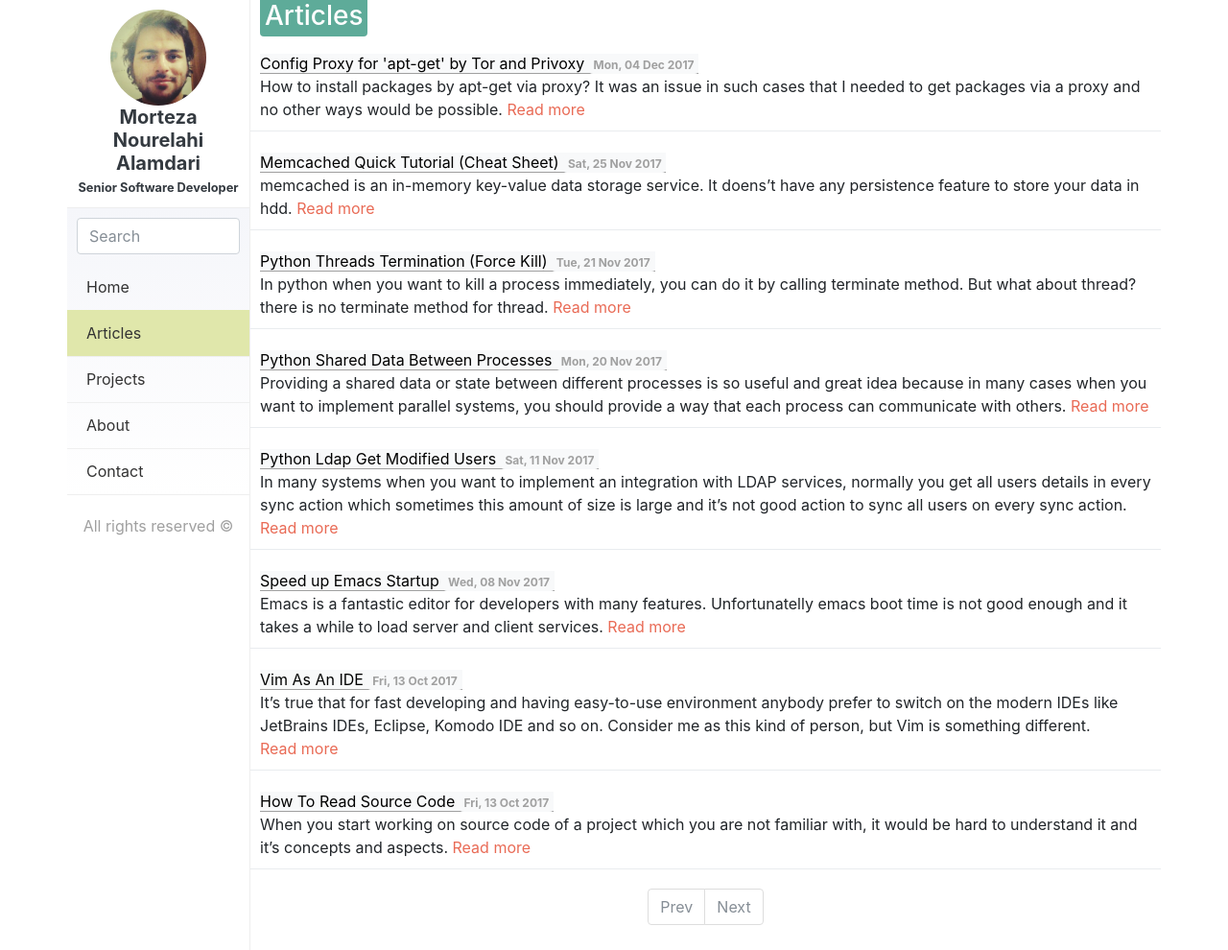
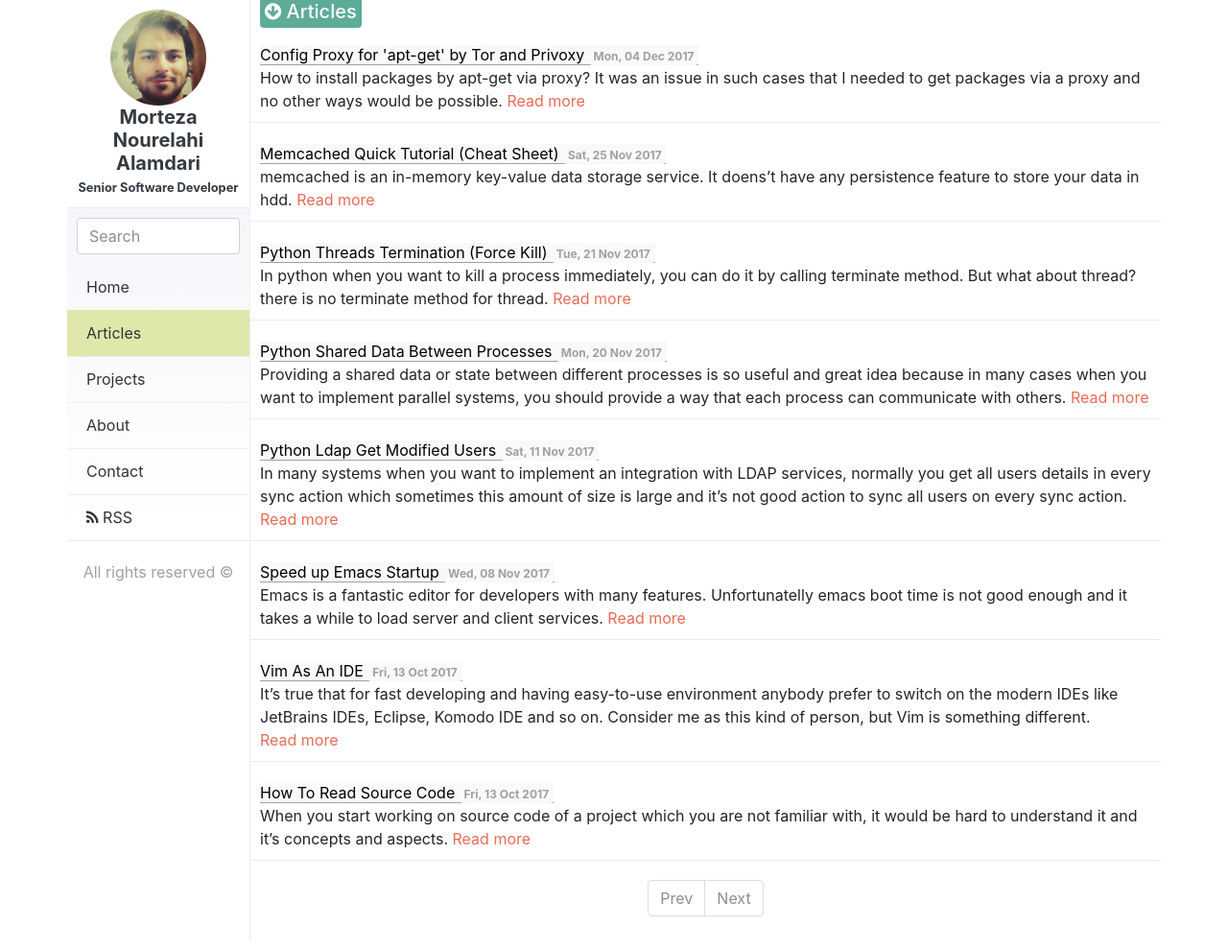
Before and after one commit to Mortezaipo/stage, a Jekyll site: the page built from index.html, in a window 1280 px wide. Shown: the whole page at 96% size. Built offline with Jekyll 4.4.1, drawn with Linux system fonts in a browser that asks for light colours; the list of posts is cut into pages by our own code.

Commit message:
Complete changes.

```diff
--- a/_includes/sidebar.html
+++ b/_includes/sidebar.html
@@ -16,6 +16,8 @@
         <!-- <li class="list-group-item {% if page.page_menu == 'Resume' %}active{% endif%}"><a href="{{site.baseurl}}/resume/" title="Resume">Resume</a></li> -->
         <li class="list-group-item {% if page.page_menu == 'About' %}active{% endif%}"><a href="{{site.baseurl}}/about/" title="About">About</a></li>
         <li class="list-group-item {% if page.page_menu == 'Contact' %}active{% endif%}"><a href="{{site.baseurl}}/contact/" title="Contact">Contact</a></li>
+        <li class="list-group-item"><a href="{{site.baseurl}}/feed.xml" title="RSS" target="_blank"><i class="fa fa-rss"></i> RSS</a></li>
+
     </ul>
 </div>
 
--- a/_layouts/default.html
+++ b/_layouts/default.html
@@ -24,7 +24,7 @@
                 </div>
                 <div class="col-md-10 body">
                     <div class="page-top-header">
-                        <h3>{{page.page_menu}}</h3>
+                        <h4><i class="fa fa-arrow-circle-down"></i> {{page.page_menu}}</h4>
                     </div>
                     {{content}}
                 </div>
--- a/inc/css/main.css
+++ b/inc/css/main.css
@@ -139,9 +139,9 @@ pre {
 /* end post structure */
 
 /* page structure */
-.page-top-header h3 {
+.page-top-header h4 {
     margin-left: 10px;
-    font-size: 1.75rem;
+    font-size: 20px;
     background-color: #5eab99;
     display: inline;
     border-radius: 0 0 4px 4px;
```
